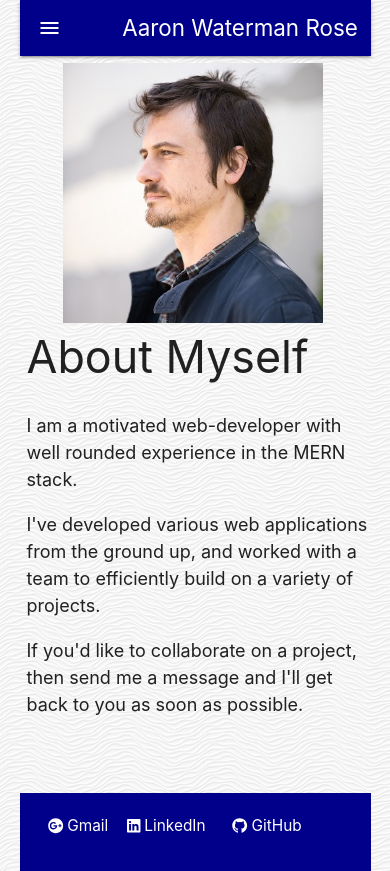
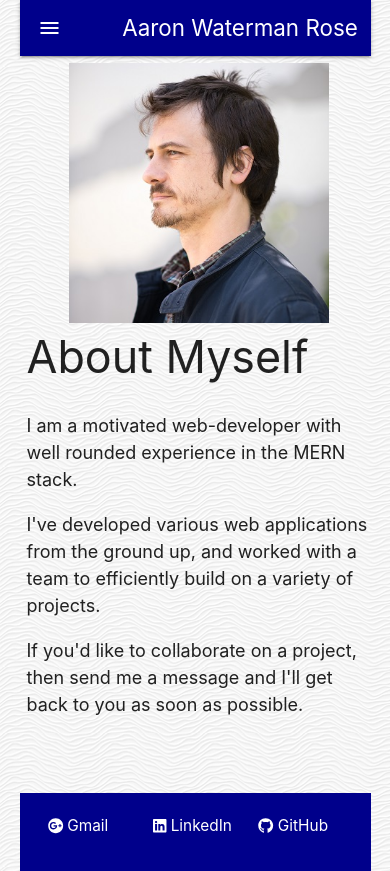
Before and after one commit to RexStrider/React-Portfolio, a React (Create React App) app in the folder client/: page / in a window 390 px wide. Shown: the top 871 px of the page. Built offline with nearby package versions, Linux system fonts and the light colour scheme.

Commit message:
mobile friendly update

```diff
--- a/client/src/Components/About.css
+++ b/client/src/Components/About.css
@@ -37,5 +37,9 @@
     .about img {
         max-height: 260px;
         max-width: 260px !important;
+        margin-right: 0;
+    }
+    .about {
+        margin-right: 0;
     }
 }
--- a/client/src/Components/Footer.js
+++ b/client/src/Components/Footer.js
@@ -17,7 +17,7 @@ function Footer() {
                         </a>
                     </section>
 
-                    <section className='col m4 s4'>
+                    <section className='col m4 s4 offset-s1'>
                         <a href='https://www.linkedin.com/in/arwaterman'>
                             <h5 className='white-text'><FontAwesomeIcon icon={faLinkedin} /> LinkedIn</h5>
                         </a>
```
